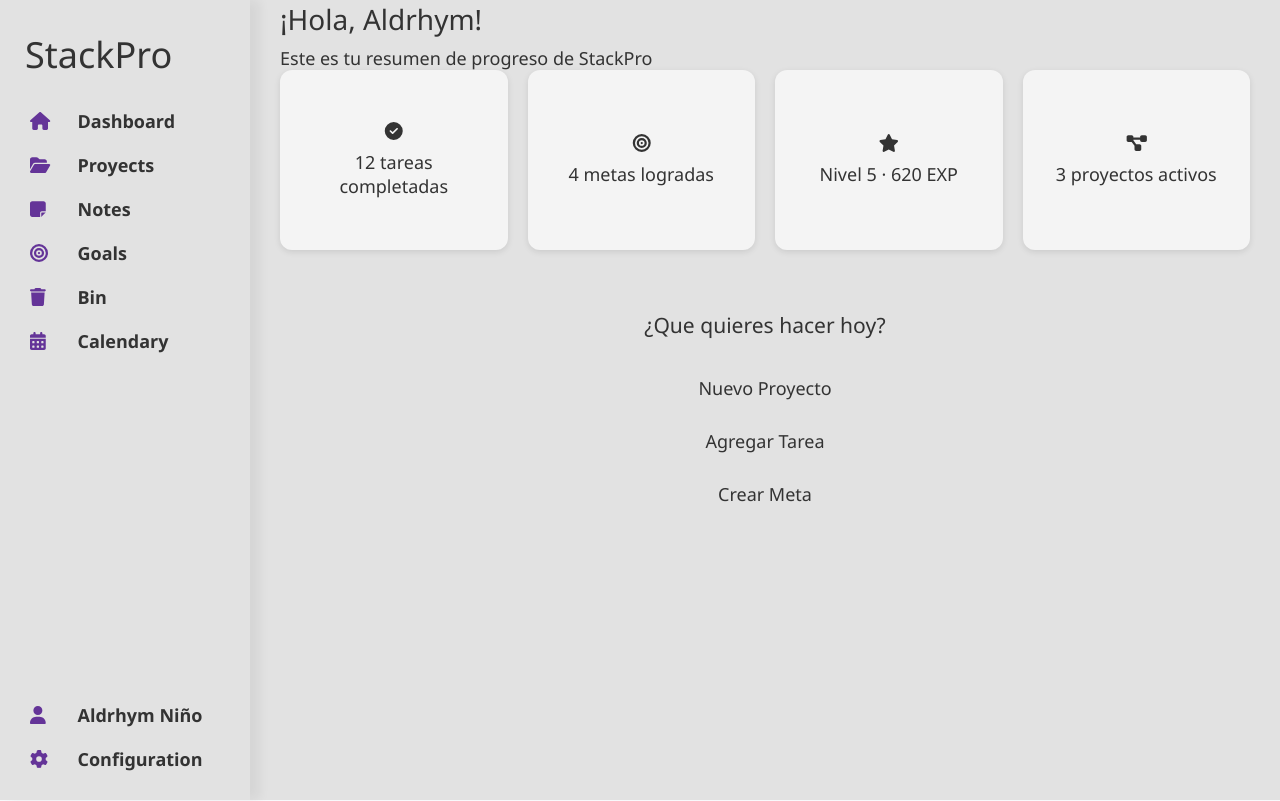
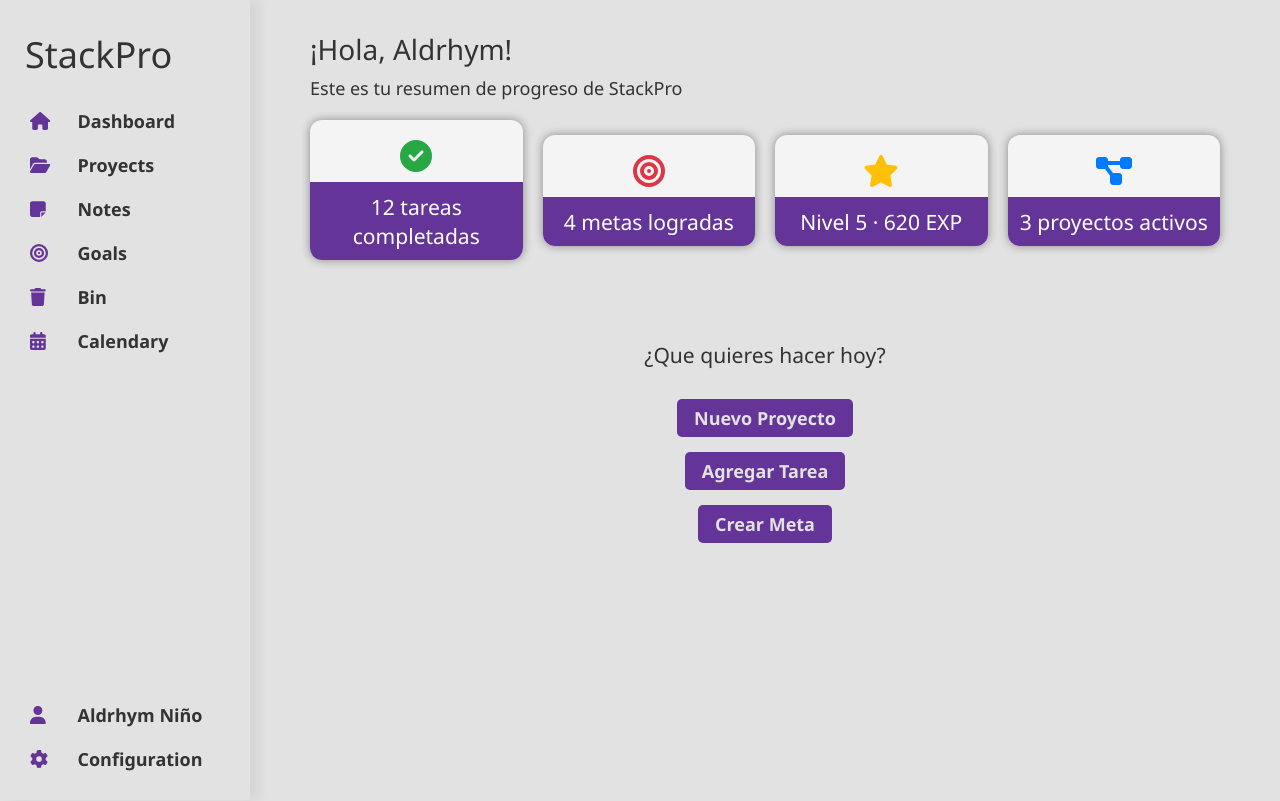
Before and after one commit to AldrhymNino/StackPro, a React (Vite) app: page /Dashboard in a window 1280 px wide. Built offline with nearby package versions, Linux system fonts and the light colour scheme.

Commit message:
trabajando en UI

```diff
--- a/src/components/Card/Card.jsx
+++ b/src/components/Card/Card.jsx
@@ -1,11 +1,17 @@
 // Style
 import styles from './card.module.css';
 
-const Card = () => {
+const Card = ({ head, children }) => {
     return (
-        <div className={styles}>
-            <h2>Card Component</h2>
-            <p>This is a simple card component.</p>
+        <div className={styles['card']}>
+            <div className={styles['head-card']}>
+                { head }
+            </div>
+            <div className={styles['content-card']}>
+                <p>
+                    { children }
+                </p>
+            </div>
         </div>
     );
 }
--- a/src/components/Card/card.module.css
+++ b/src/components/Card/card.module.css
@@ -1,4 +1,36 @@
+/* Theme */
+@import url('../../style/themes.css');
+
 .card {
-    max-width: 300px;
-    max-height: 400px;
-}
+    width: 100%;
+    margin: auto;
+    display: flex;
+    flex-direction: column;
+    justify-content: center;
+    background-color: #f4f4f4;
+    border-radius: 12px;
+    text-align: center;
+    box-shadow: 0 0 10px rgba(0,0,0,0.4);
+    overflow: hidden;
+  }
+
+  .head-card, .content-card {
+    display: flex;
+    justify-content: center;
+    align-items: center;
+    padding: 10px;
+  }
+
+  .head-card {
+    font-size: 23px;
+    margin-top: 10px;
+    height: 30%;
+    color: var(--primary);
+  }
+
+  .content-card {
+    height: 70%;
+    color: #fff;
+    font-weight: 600;
+    background-color: var(--primary);
+  }
--- a/src/features/Dashboard/Dashboard.jsx
+++ b/src/features/Dashboard/Dashboard.jsx
@@ -1,5 +1,5 @@
 // Components
-import { Button } from '../../components';
+import { Button, Card } from '../../components';
 
 // Icons FontAwesome
 import { FontAwesomeIcon } from '@fortawesome/react-fontawesome';
@@ -7,42 +7,39 @@ import { faCheckCircle, faBullseye, faStar, faProjectDiagram } from '@fortawesom
 
 // Styles
 import styles from './dashboard.module.css';
+import clsx from 'clsx';
 
 const Dashboard = () => {
     const username = "¡Hola, Aldrhym!"; // Esto podría venir del contexto o props
 
     return (
-        <div className={styles['dasboard-home']}>
+        <div className={styles['dashboard-home']}>
             <h2 className={styles["greeting"]}>{username}</h2>
             <p className="subtext">Este es tu resumen de progreso de StackPro</p>
 
             <div className={styles["summary-cards"]}>
-                <div className={styles["card"]}>
-                    <FontAwesomeIcon icon={faCheckCircle} className="icon completed" />
+                <Card head={<FontAwesomeIcon icon={faCheckCircle} className={clsx(styles['icon'], styles['completed'])} />} className={styles["card"]}>
                     <h3>12 tareas completadas</h3>
-                </div>
+                </Card>
 
-                <div className={styles["card"]}>
-                    <FontAwesomeIcon icon={faBullseye} className="icon goals" />
+                <Card head={<FontAwesomeIcon icon={faBullseye} className={clsx(styles['icon'], styles['goals'])} />} className={styles["card"]}>
                     <h3>4 metas logradas</h3>
-                </div>
+                </Card>
 
-                <div className={styles["card"]}>
-                    <FontAwesomeIcon icon={faStar} className="icon exp" />
+                <Card head={<FontAwesomeIcon icon={faStar} className={clsx(styles['icon'], styles['exp'])} />} className={styles["card"]}>
                     <h3>Nivel 5 · 620 EXP</h3>
-                </div>
+                </Card>
 
-                <div className={styles["card"]}>
-                    <FontAwesomeIcon icon={faProjectDiagram} className="icon project" />
+                <Card head={<FontAwesomeIcon icon={faProjectDiagram} className={clsx(styles['icon'], styles['project'])} />} className={styles["card"]}>
                     <h3>3 proyectos activos</h3>
-                </div>
+                </Card>
             </div>
 
             <h3 className={styles['title_actions']}>¿Que quieres hacer hoy?</h3>
             <div className={styles["quick-actions"]}>
-                <Button className="btn primary">Nuevo Proyecto</Button>
-                <Button className="btn primary">Agregar Tarea</Button>
-                <Button className="btn primary">Crear Meta</Button>
+                <Button primary>Nuevo Proyecto</Button>
+                <Button primary>Agregar Tarea</Button>
+                <Button primary>Crear Meta</Button>
             </div>
         </div>
     );
--- a/src/features/Dashboard/dashboard.module.css
+++ b/src/features/Dashboard/dashboard.module.css
@@ -24,30 +24,14 @@
     margin-bottom: 60px;
   }
 
-  .card {
-    display: flex;
-    flex-direction: column;
-    justify-content: center;
-    background-color: #f4f4f4;
-    border-radius: 12px;
-    padding: 20px;
-    text-align: center;
-    box-shadow: 0 2px 6px rgba(0,0,0,0.1);
-  }
-
-  .card h3 {
-    font-size: 18px;
-    margin-top: 10px;
-  }
-
   .icon {
     font-size: 32px;
   }
 
-  .icon.completed { color: #28a745; }
-  .icon.goals { color: #dc3545; }
-  .icon.exp { color: #ffc107; }
-  .icon.project { color: #007bff; }
+  .completed { color: #28a745; }
+  .goals { color: #dc3545; }
+  .exp { color: #ffc107; }
+  .project { color: #007bff; }
 
   .title_actions {
     text-align: center;
--- a/src/pages/Build/Build.jsx
+++ b/src/pages/Build/Build.jsx
@@ -2,6 +2,8 @@ import {
   Card,
   Button
 } from "../../components";
+
+import './build.css';
 
 const  Build = () => {
   return (
--- /dev/null
+++ b/src/pages/Build/build.css
@@ -0,0 +1,6 @@
+/* Themes */
+@import url('../../style/themes.css');
+
+body {
+    background-color: var(--background);
+}
--- a/src/style/main.css
+++ b/src/style/main.css
@@ -31,4 +31,5 @@ button {
     font-family: inherit;
     font-size: inherit;
     color: inherit;
+    font-weight: 600;
 }
```
